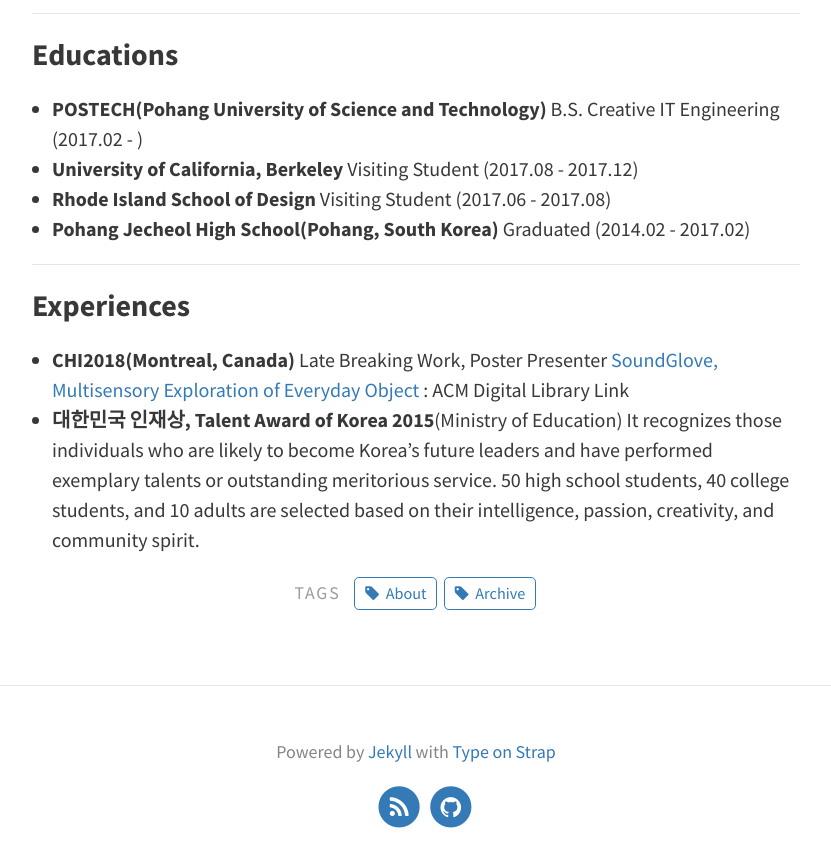
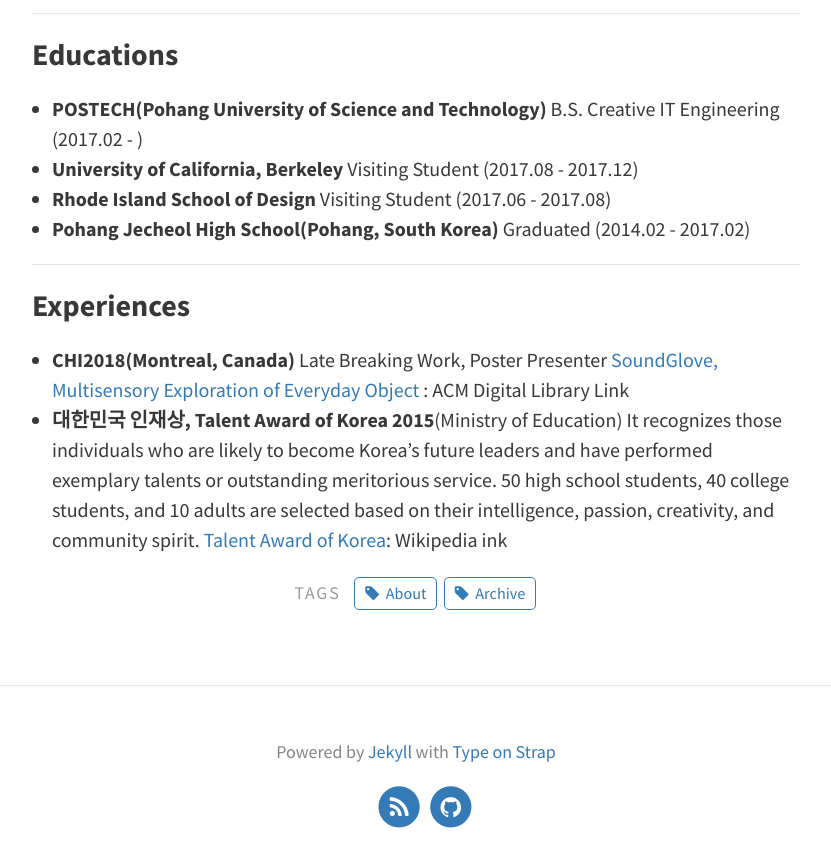
Before and after one commit to juniverse1103/juniverse1103.github.io, a Jekyll site: the page built from pages/about.md, in a window 1280 px wide and 900 px high, scrolled down 991 px. Shown: the top 867 px of the window, without its empty margins (224-1055 px from the left). Built offline with Jekyll 4.4.1, drawn with Linux system fonts in a browser that asks for light colours.

Commit message:
about mod

```diff
--- a/pages/about.md
+++ b/pages/about.md
@@ -66,3 +66,5 @@
 * **대한민국 인재상, Talent Award of Korea 2015**(Ministry of Education)
 
   It recognizes those individuals who are likely to become Korea's future leaders and have performed exemplary talents or outstanding meritorious service. 50 high school students, 40 college students, and 10 adults are selected based on their intelligence, passion, creativity, and community spirit.
+
+  [Talent Award of Korea](https://en.wikipedia.org/wiki/Talent_Award_of_Korea): Wikipedia ink
```
